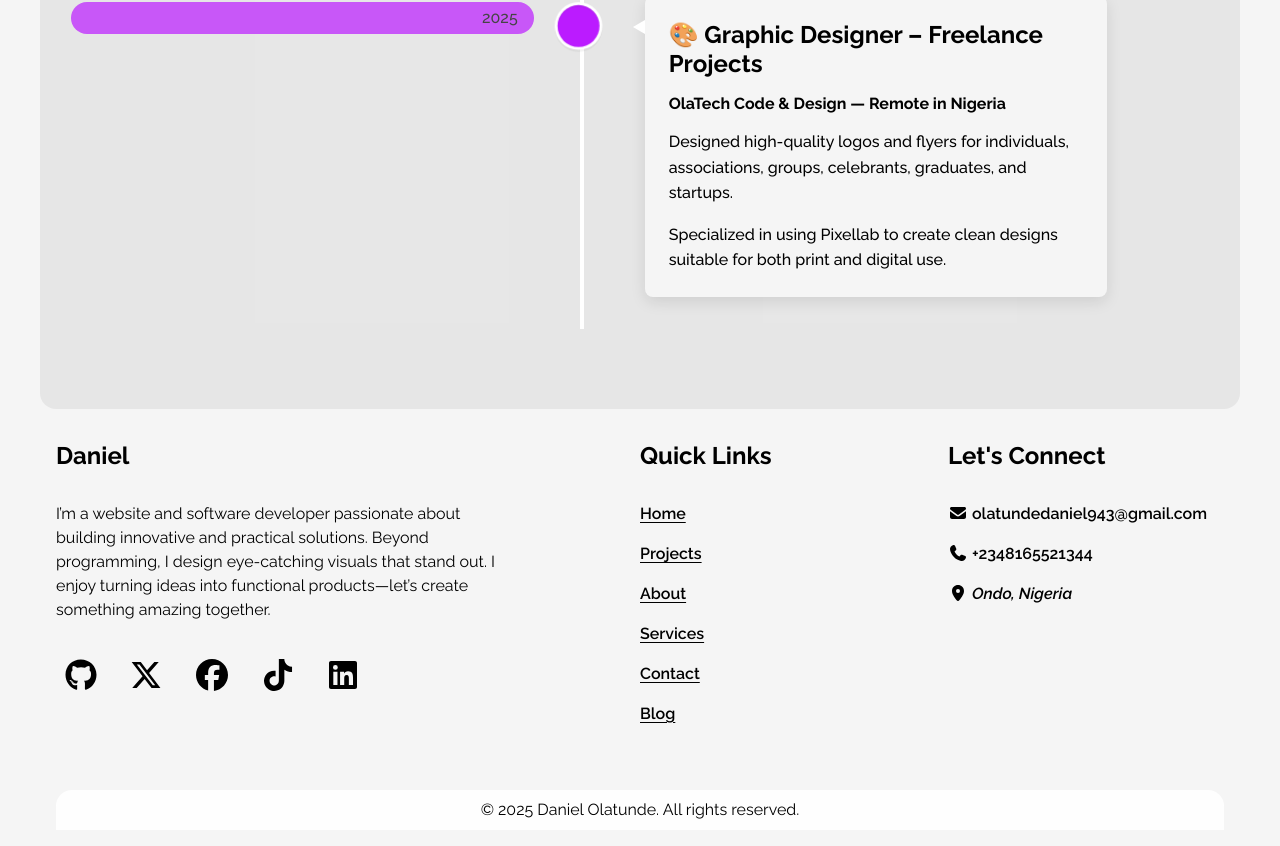
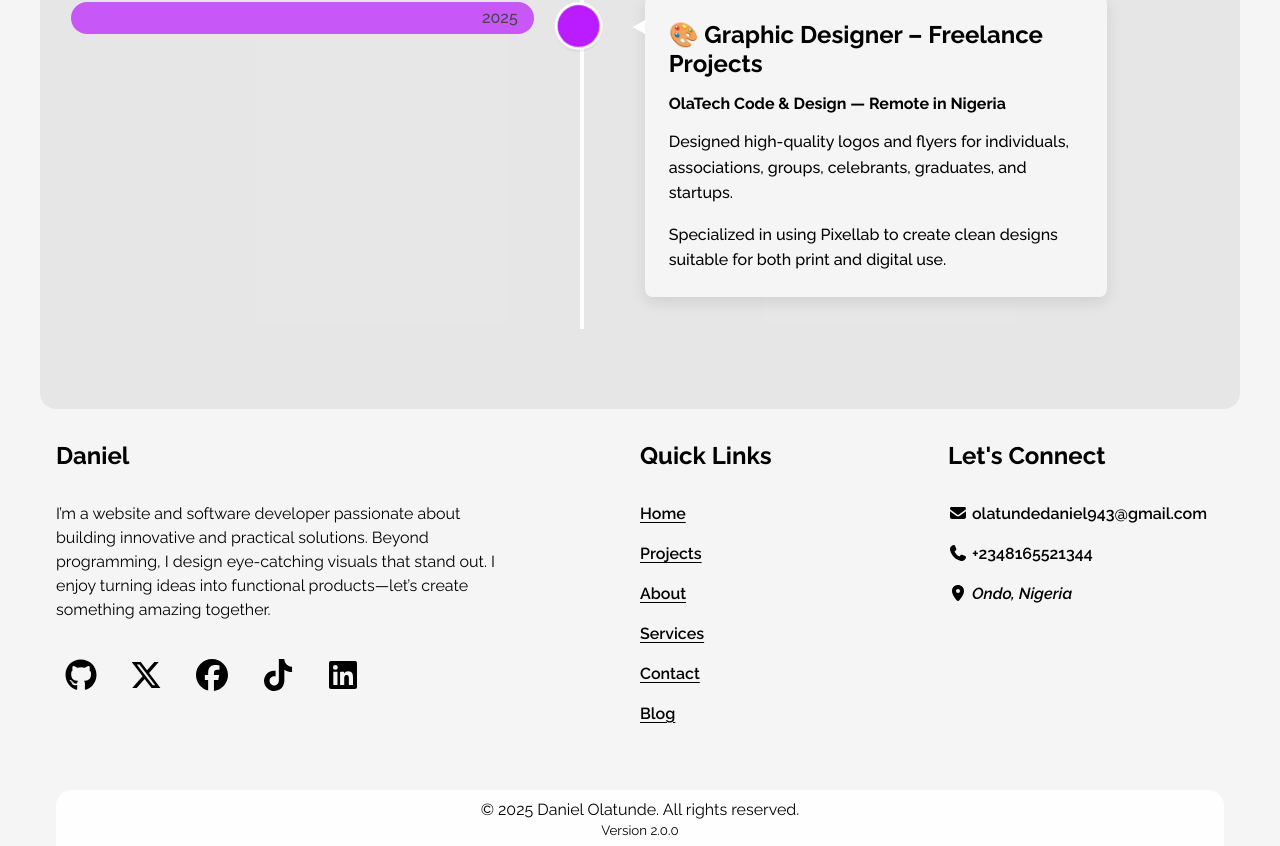
Before and after one commit to Danny-Py5/danielolatunde, a React (Vite) app: page / in a window 1280 px wide. Shown: the part 6282-7128 px from the top of the page. Built offline with nearby package versions, Linux system fonts and the light colour scheme.

Commit message:
added version

```diff
--- a/src/components/Footer.tsx
+++ b/src/components/Footer.tsx
@@ -71,6 +71,7 @@ function Footer() {
             &copy; {new Date().getFullYear()} Daniel Olatunde. All rights
             reserved.
           </p>
+          <small>Version 2.0.0</small>
         </div>
       </div>
     </section>
--- a/src/index.css
+++ b/src/index.css
@@ -500,6 +500,7 @@ header:has(ul li a.active) a.active {
     margin-top: 2rem;
     text-align: center;
     display: flex;
+    flex-direction: column;
     justify-content: center;
     align-items: center;
     background-color: var(--card-background-color);
```
